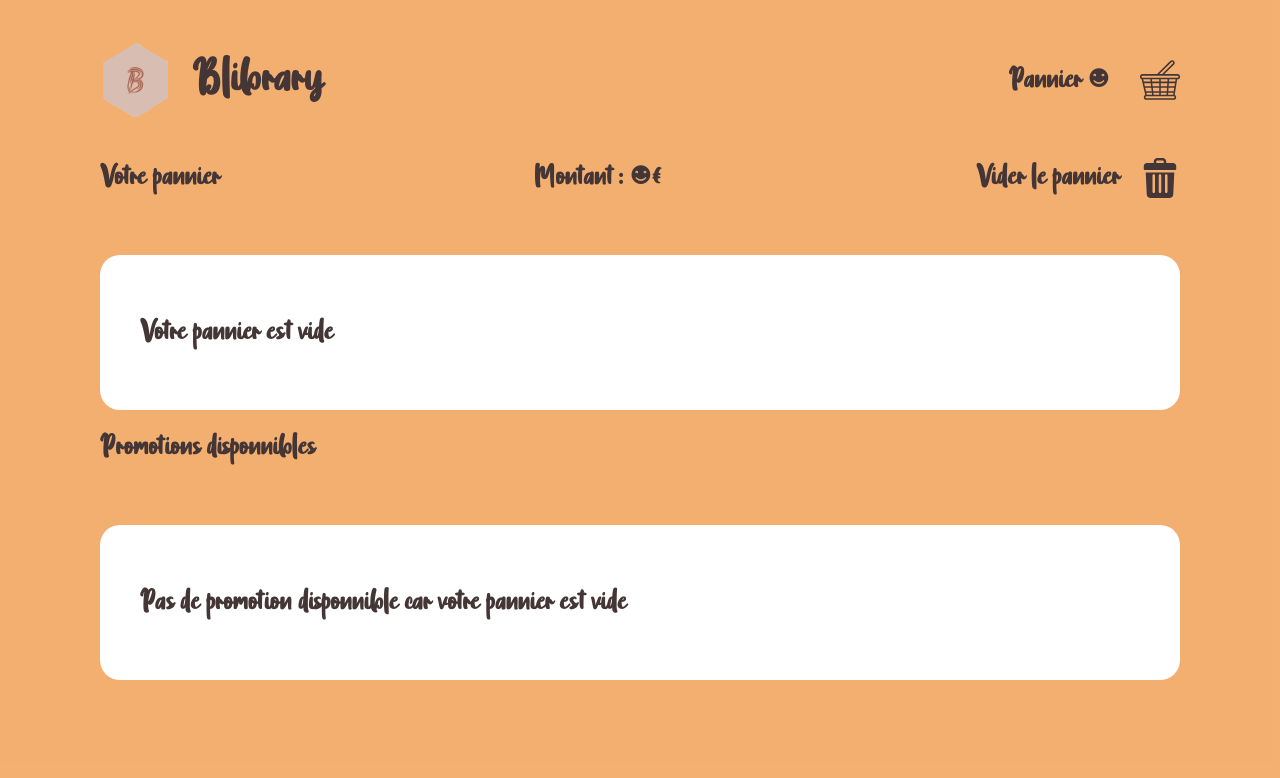
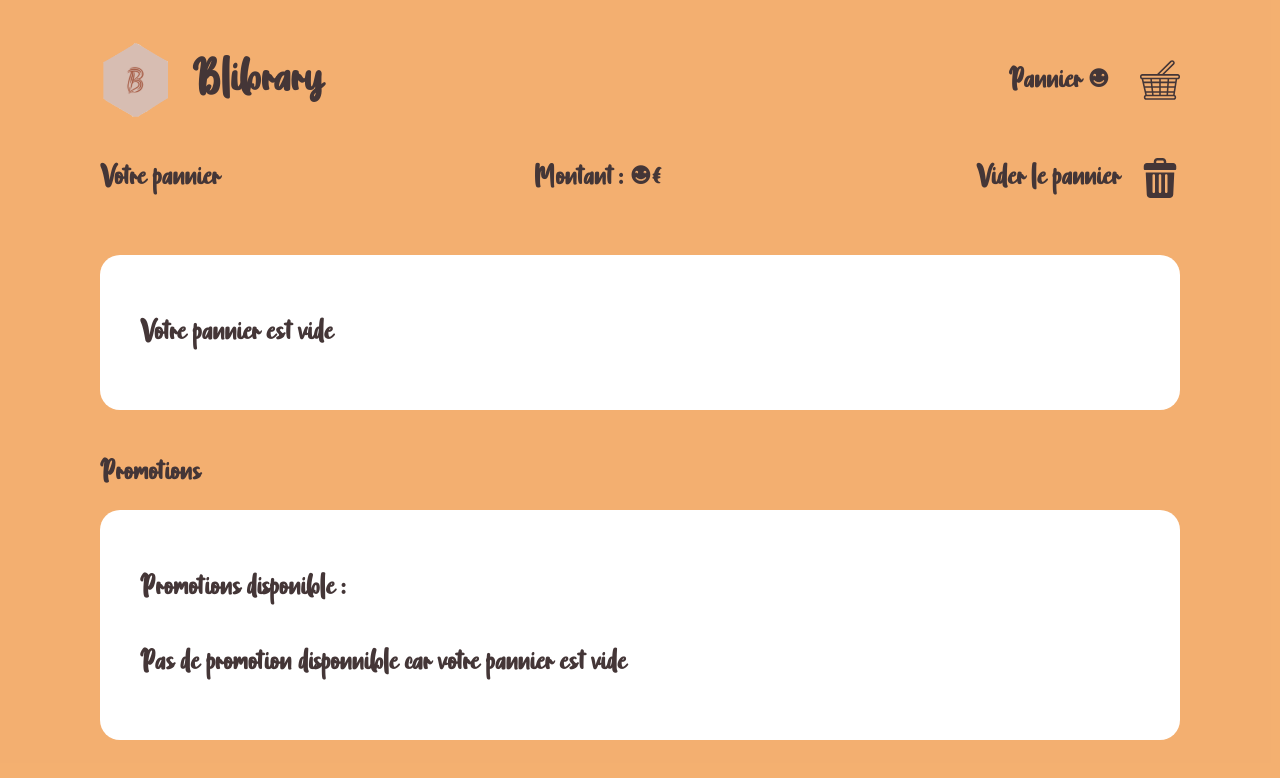
Before and after one commit to gaeljoliveau/henri-potier, a React (Create React App) app: page /basket in a window 1280 px wide. Shown: the top 778 px of the page. Built offline with nearby package versions, Linux system fonts and the light colour scheme.

Commit message:
feat: add best promotion calculation

```diff
--- a/src/assets/css/Basket.css
+++ b/src/assets/css/Basket.css
@@ -35,12 +35,29 @@
   padding-left: 20px;
 }
 
+.promotions-title{
+  margin-top: 50px;
+}
+
 .promotions-container{
   background-color: white;
+  display: flex;
+  flex-direction: row;
   border-radius: 20px;
+  padding: 40px;
+  margin-bottom: 40px;
+}
+
+.promotions-list-container{
   display: flex;
   flex-direction: column;
   justify-content: space-between;
-  padding: 40px;
-  margin-top: 40px;
+  flex: 0.5;
 }
+
+.best-promotion-container{
+  flex: 0.5;
+  display: flex;
+  flex-direction: column;
+  align-items: center;
+}
--- a/src/components/Header.js
+++ b/src/components/Header.js
@@ -9,7 +9,7 @@ import { BasketContext } from "../contexts/basket.context";
 
 const Header = () => {
 
-  const {state, dispatch}  = useContext(BasketContext);
+  const {state}  = useContext(BasketContext);
 
   return (
     <div className="header-wrapper inline">
--- a/src/contexts/basket.context.js
+++ b/src/contexts/basket.context.js
@@ -24,7 +24,7 @@ const reducer = (state, mutation) => {
           console.log('ajout d un exemplaire supplémantaire dans le pannier');
 
           const book = {...bookFound};
-          let newBasket = state.basket.filter((book) => book.isbn != bookFound.isbn);
+          let newBasket = state.basket.filter((book) => book.isbn !== bookFound.isbn);
           book.amount ++;
 
           return { ...state, basket: [...newBasket, book] }
--- a/src/pages/Basket.js
+++ b/src/pages/Basket.js
@@ -9,23 +9,25 @@ import trash from '../assets/img/trash.svg';
 const Basket = () => {
   const [promotions, setPromotions] = useState([]);
   const [basketAmount, setBasketAmount] = useState(0);
-  const {state, dispatch}  = useContext(BasketContext);
+  const {state}  = useContext(BasketContext);
 
   useEffect(() => {
-    const fetchData = async () => {
-      let response = await BookService.getBooksPromotions(state.basket.map(book => book.isbn));
-      console.log(response.offers);
-      console.log('promotions recieved');
-      setPromotions(response.offers);
-    }
-
-    if(state.basket.length != 0)
-      fetchData();
-
     setBasketAmount(state.basket.reduce((tot, book)=> (tot + book.price * book.amount),0))
   }, []);
 
+  useEffect(()=> {
+    const fetchData = async () => {
+      let response = await BookService.getBooksPromotions(state.basket.map(book => book.isbn));
+      setPromotions(response.offers.map((promotion) =>  ({...promotion, reductionAmount : calculateReductionAmount(promotion)}) ));
+      console.log(promotions);
+    }
+
+    if(state.basket.length !== 0 && basketAmount !==0)
+      fetchData();
+  }, [basketAmount])
+
   const calculateReductionAmount = (promotion) => {
+    console.log(promotion, basketAmount);
     switch (promotion.type) {
       case "percentage":
         return(promotion.value / 100 * basketAmount);
@@ -35,6 +37,28 @@ const Basket = () => {
         return(~~(basketAmount / promotion.sliceValue ) * promotion.value)
       default :
         return(0)
+    }
+  }
+
+  const getBestPromotion = () =>{
+    const max = promotions.reduce(function(prev, current) {
+      return (prev.reductionAmount > current.reductionAmount) ? prev : current
+    })
+    console.log(max);
+    return max;
+  }
+
+  const showBestPromotion = () => {
+    const best = getBestPromotion()
+    switch(best.type) {
+      case "percentage":
+        return(<p>{best.value}% de réduction sur votre pannier soit {new Intl.NumberFormat('fr-FR', {style: 'currency', currency: 'EUR'}).format(best.reductionAmount)}</p>)
+      case "minus":
+        return(<p>{best.value}€ de réduction sur votre pannier</p>)
+      case "slice":
+        return(<p>{best.value}€ offerts par tanche de {best.sliceValue}€ d'achats soit {new Intl.NumberFormat('fr-FR', {style: 'currency', currency: 'EUR'}).format(best.reductionAmount)}</p>)
+      default :
+        return(<p>type de promotion inconnu : {best.type}</p>)
     }
   }
 
@@ -75,30 +99,35 @@ const Basket = () => {
         })
       }
 
-      <p className="text">Promotions disponnibles</p>
+      <p className="text promotions-title">Promotions</p>
       <div className="promotions-container">
-        {
-          promotions.length === 0 ?
-            <p className="text">Pas de promotion disponnible car votre pannier est vide</p>
-            :promotions.map((promotion) => {
+        <div className="promotions-list-container">
+          <p className="text">Promotions disponible :</p>
+          {
+            promotions.length === 0 ?
+              <p className="text">Pas de promotion disponnible car votre pannier est vide</p>
+            :promotions.map((promotion, index) => {
               switch (promotion.type) {
                 case "percentage":
-                  return(<p>{promotion.value}% de réduction sur votre pannier soit {calculateReductionAmount(promotion)}€</p>)
+                  return(<p key={'promotion'+index}>{promotion.value}% de réduction sur votre pannier soit {new Intl.NumberFormat('fr-FR', {style: 'currency', currency: 'EUR'}).format(promotion.reductionAmount)}</p>)
                 case "minus":
-                  return(<p>{promotion.value}€ de réduction sur votre pannier</p>)
+                  return(<p key={'promotion'+index}>{promotion.value}€ de réduction sur votre pannier</p>)
                 case "slice":
-                  return(<p>{promotion.value}€ offerts par tanche de {promotion.sliceValue}€ d'achats soit {calculateReductionAmount(promotion)}€</p>)
+                  return(<p key={'promotion'+index}>{promotion.value}€ offerts par tanche de {promotion.sliceValue}€ d'achats soit {new Intl.NumberFormat('fr-FR', {style: 'currency', currency: 'EUR'}).format(promotion.reductionAmount)}</p>)
                 default :
-                  return(<p>type de promotion inconnu : {promotion.type}</p>)
+                  return(<p key={'promotion'+index}>type de promotion inconnu : {promotion.type}</p>)
               }
-
-
-              return(
-                <p>type : {promotion.type}</p>
-              )
-
             })
-        }
+          }
+        </div>
+        {
+            promotions.length === 0 ? null :
+            <div className="best-promotion-container">
+              <p className="text">Meilleure promotion disponible</p>
+              <p> {showBestPromotion() } </p>
+              <p>Montant du pannier après réduction : { new Intl.NumberFormat('fr-FR', {style: 'currency', currency: 'EUR'}).format(basketAmount - getBestPromotion().reductionAmount)}</p>
+            </div>
+          }
       </div>
 
     </div>
--- a/src/services/Book.service.js
+++ b/src/services/Book.service.js
@@ -15,7 +15,6 @@ export default class BookService {
   }
 
   static async getBooksPromotions(isbns) {
-    console.log(isbns);
     let init = {
       method: "GET",
       headers: {
```
